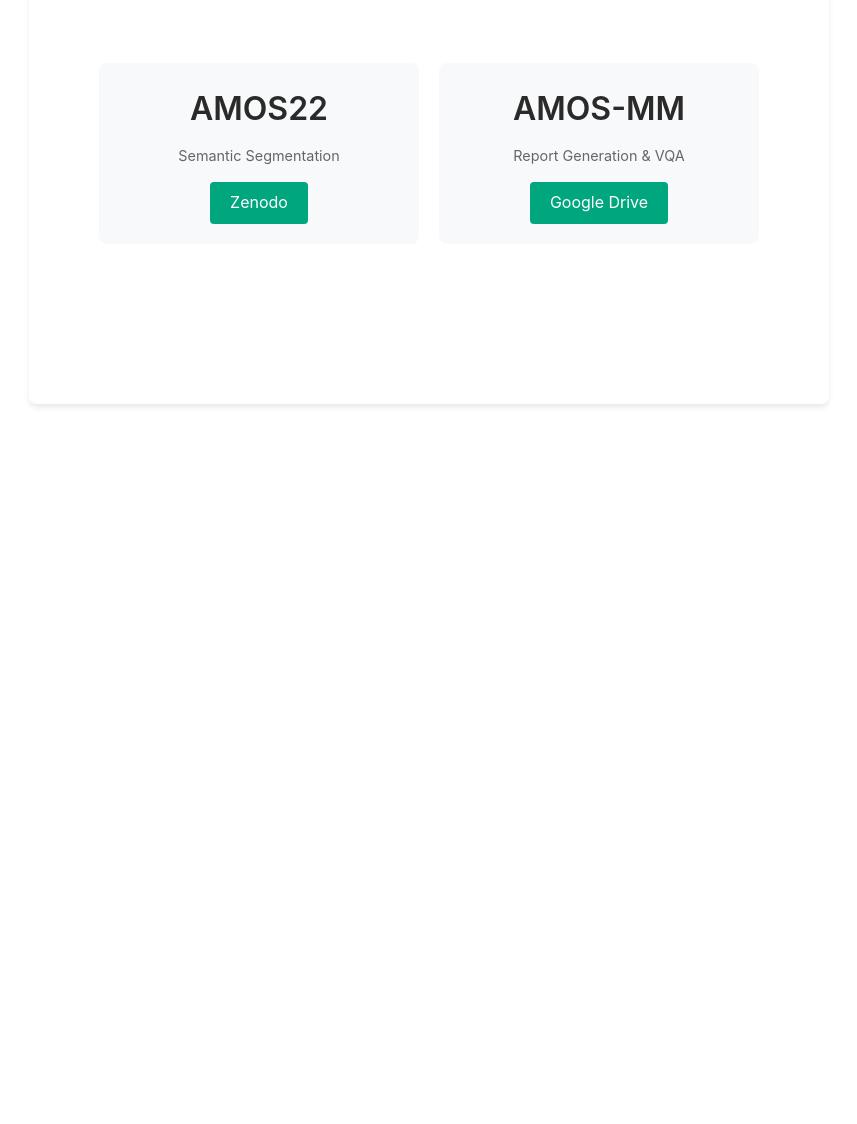
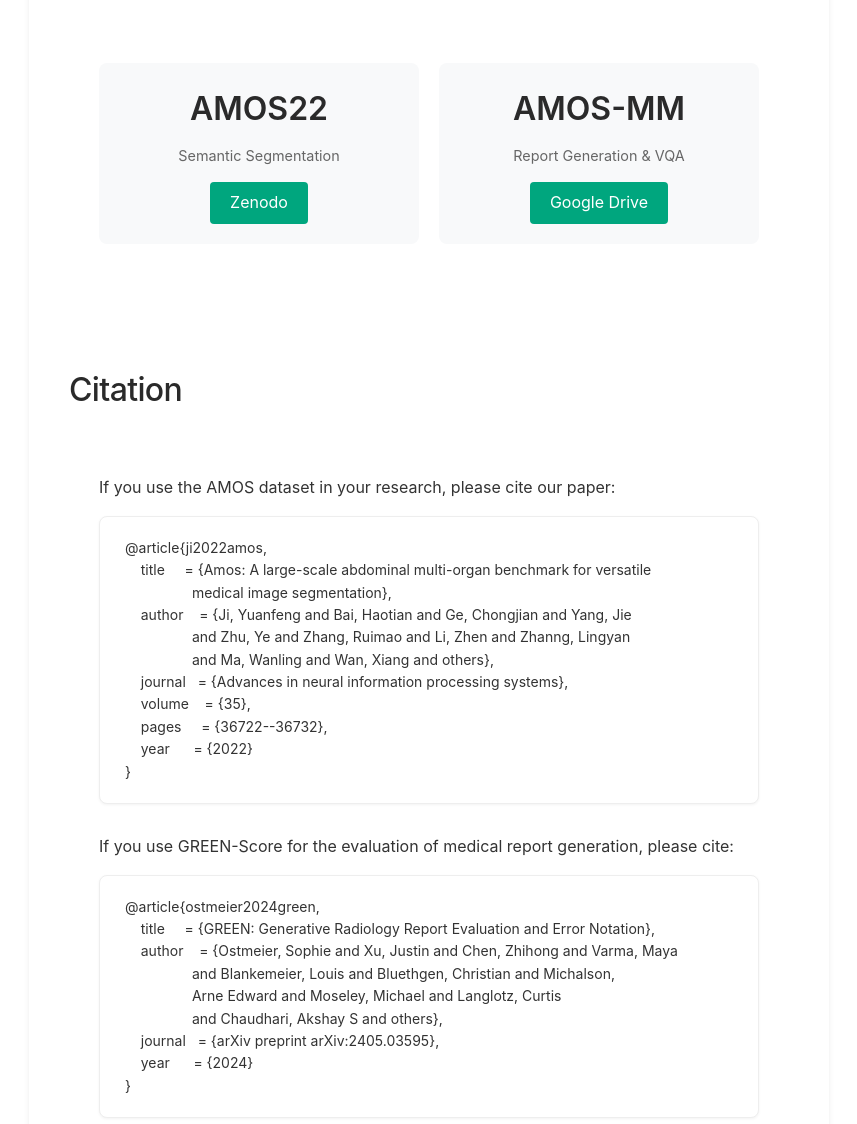
Before and after one commit to era-ai-biomed/amos, a plain HTML site: page dataset.html in a window 1280 px wide. Shown: the part 1076-2200 px from the top of the page, without its empty margins (211-1068 px from the left). Before the commit the page ends 1512 px from the top, so only its background shows below. Drawn offline with Linux system fonts and the light colour scheme.

Commit message:
Update dataset.html
update citation information

```diff
--- a/dataset.html
+++ b/dataset.html
@@ -149,6 +149,40 @@
         .stat-card .download-button:active {
             background: var(--primary-dark);  /* 点击时的颜色 */
         }
+
+        .citation-text {
+            margin-bottom: 15px;
+            color: #333;
+            font-size: 16px;
+            font-family: -apple-system, BlinkMacSystemFont, "Segoe UI", Roboto, "Helvetica Neue", Arial, sans-serif;
+        }
+
+        .citation-box {
+            background: white;
+            border: 1px solid #eee;
+            border-radius: 8px;
+            padding: 20px 25px;
+            box-shadow: 0 1px 3px rgba(0,0,0,0.05);
+        }
+
+        .citation-box pre {
+            margin: 0;
+            padding: 0;
+            white-space: pre-wrap;
+            word-wrap: break-word;
+            font-family: -apple-system, BlinkMacSystemFont, "Segoe UI", Roboto, "Helvetica Neue", Arial, sans-serif;
+            font-size: 14px;
+            line-height: 1.6;
+            color: #333;
+            background: transparent !important;
+            border: none;
+        }
+
+        .citation-box code {
+            font-family: inherit;
+            background: transparent !important;
+            padding: 0;
+        }
     </style>
 </head>
 <body>
@@ -237,6 +271,44 @@
                 </div>
             </div>
         </section>
+
+        <!-- Citation Section -->
+        <section id="citation" class="dataset-section">
+            <h2 class="section-title">Citation</h2>
+            <div class="dataset-content">
+                <div class="citation-text">
+                    If you use the AMOS dataset in your research, please cite our paper:
+                </div>
+                <div class="citation-box">
+                    <pre><code>@article{ji2022amos,
+    title     = {Amos: A large-scale abdominal multi-organ benchmark for versatile
+                 medical image segmentation},
+    author    = {Ji, Yuanfeng and Bai, Haotian and Ge, Chongjian and Yang, Jie
+                 and Zhu, Ye and Zhang, Ruimao and Li, Zhen and Zhanng, Lingyan
+                 and Ma, Wanling and Wan, Xiang and others},
+    journal   = {Advances in neural information processing systems},
+    volume    = {35},
+    pages     = {36722--36732},
+    year      = {2022}
+}</code></pre>
+                </div>
+
+                <div class="citation-text" style="margin-top: 30px;">
+                    If you use GREEN-Score for the evaluation of medical report generation, please cite:
+                </div>
+                <div class="citation-box">
+                    <pre><code>@article{ostmeier2024green,
+    title     = {GREEN: Generative Radiology Report Evaluation and Error Notation},
+    author    = {Ostmeier, Sophie and Xu, Justin and Chen, Zhihong and Varma, Maya
+                 and Blankemeier, Louis and Bluethgen, Christian and Michalson,
+                 Arne Edward and Moseley, Michael and Langlotz, Curtis
+                 and Chaudhari, Akshay S and others},
+    journal   = {arXiv preprint arXiv:2405.03595},
+    year      = {2024}
+}</code></pre>
+                </div>
+            </div>
+        </section>
     </main>
 </body>
 </html>
```
